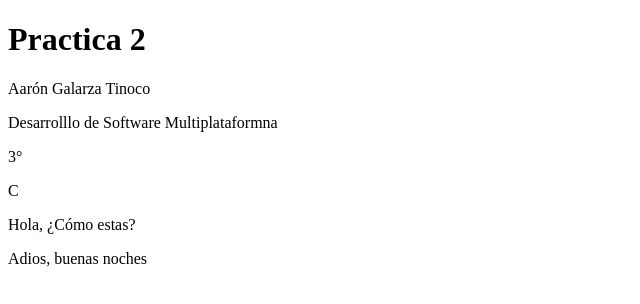
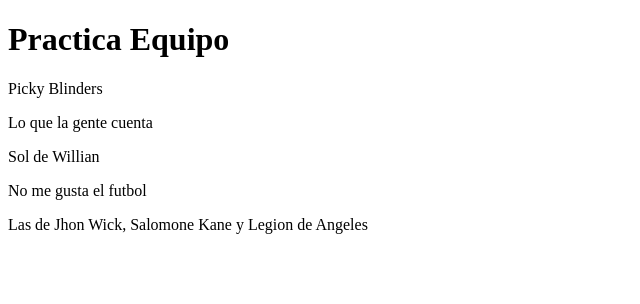
Before and after one commit to AaronGT03/practica2, a plain HTML site: page index.html in a window 1280 px wide. Shown: the whole page, without its empty margins (0-640 px from the left). Drawn offline with Linux system fonts and the light colour scheme.

Commit message:
Update index.html

```diff
--- a/index.html
+++ b/index.html
@@ -7,12 +7,11 @@
     <title>Document</title>
 </head>
 <body>
-    <h1>Practica 2</h1>
-    <p>Aarón Galarza Tinoco</p>
-    <p>Desarrolllo de Software Multiplataformna</p>
-    <p>3°</p>
-    <p>C</p>
-    <p>Hola, ¿Cómo estas?</p>
-    <p>Adios, buenas noches</p>
+    <h1>Practica Equipo</h1>
+    <p>Picky Blinders</p>
+    <p>Lo que la gente cuenta</p>
+    <p>Sol de Willian</p>
+    <p>No me gusta el futbol</p>
+    <p>Las de Jhon Wick, Salomone Kane y Legion de Angeles</p>
 </body>
 </html>
```
